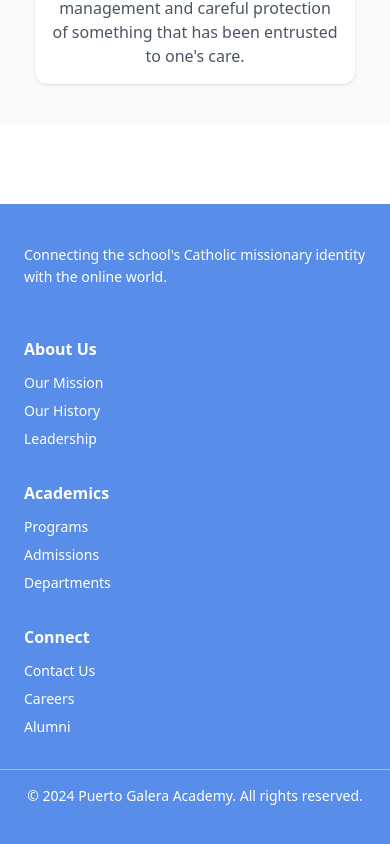
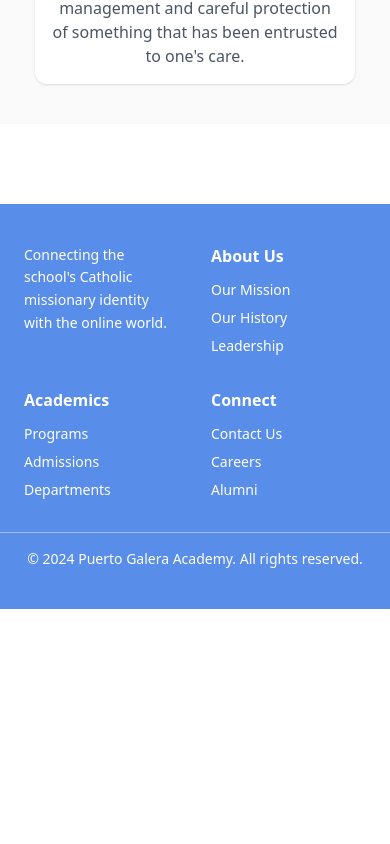
Before and after one commit to Khryzen/pga, a React (Vite) app: page / in a window 390 px wide. Shown: the part 4384-5228 px from the top of the page. After the commit the page ends 4993 px from the top, so only its background shows below. Built offline with nearby package versions, Linux system fonts and the light colour scheme.

Commit message:
Footer responsiveness

```diff
--- a/src/App.css
+++ b/src/App.css
@@ -178,3 +178,9 @@
 .montserrat{
   font-family: var(--font-montserrat)
 }
+
+html,
+body {
+  touch-action: manipulation;
+  scroll-behavior: smooth;
+}
--- a/src/components/Footer.tsx
+++ b/src/components/Footer.tsx
@@ -1,7 +1,7 @@
 export default function Footer() {
   return (
     <footer className="bg-[#588de9] text-white py-10 mt-12">
-      <div className="max-w-screen-xl mx-auto px-6 grid grid-cols-1 md:grid-cols-4 gap-8">
+      <div className="max-w-screen-xl mx-auto px-6 grid grid-cols-2 md:grid-cols-4 gap-8">
         {/* Left description + social icons */}
         <div>
           <p className="mb-4 text-sm leading-relaxed">
--- a/src/pages/HomePage.tsx
+++ b/src/pages/HomePage.tsx
@@ -216,7 +216,14 @@
               key={idx}
               className="bg-white shadow rounded-xl p-4 max-w-xs w-full"
             >
-              <img src={cv.image} alt={cv.title} className="h-20 mx-auto" />
+              <img
+                src={`${import.meta.env.BASE_URL}${cv.image.replace(
+                  /^\//,
+                  ""
+                )}`}
+                alt={cv.title}
+                className="h-20 mx-auto"
+              />
               <h3 className="text-xl text-center font-semibold mt-4">
                 {cv.title}
               </h3>
```
